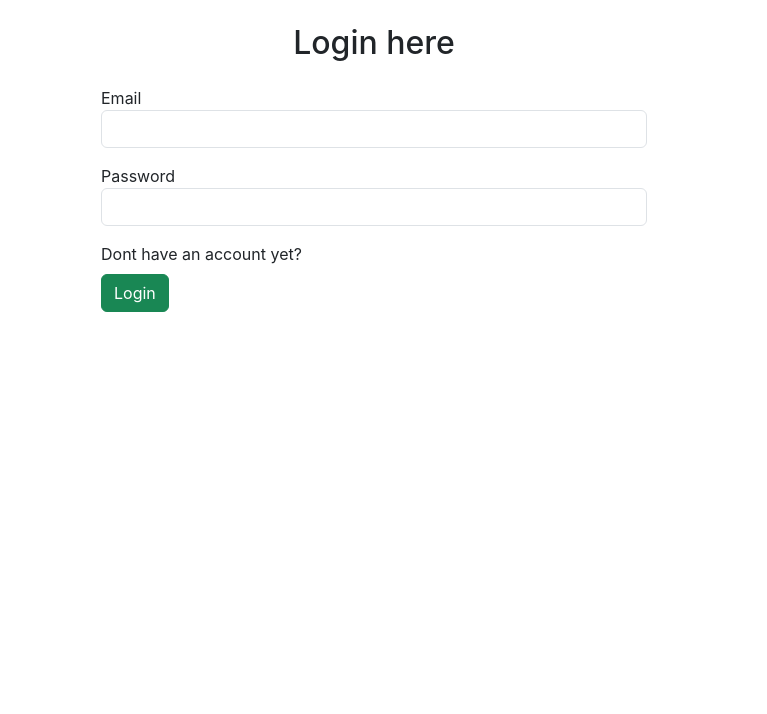
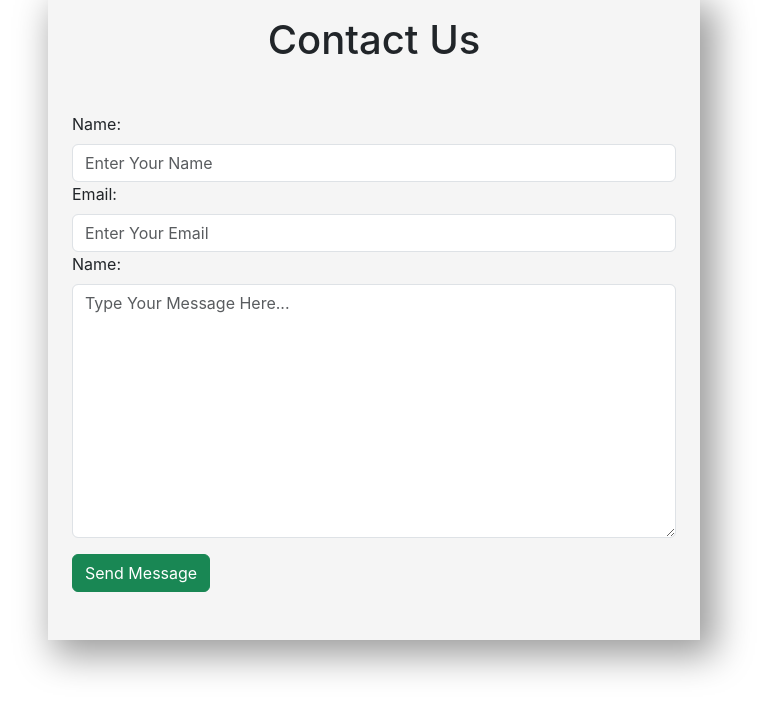
Before and after one commit to gauravrathore701/PropertySellingSite, a React (Create React App) app in the folder client/: page / in a window 1280 px wide. Shown: the top 714 px of the page, without its empty margins (266-1033 px from the left). Built offline with nearby package versions, Linux system fonts and the light colour scheme.

Commit message:
Pages List Update

```diff
--- a/client/src/App.js
+++ b/client/src/App.js
@@ -1,11 +1,12 @@
 import './App.css';
+import ContactUs from './Pages/ContactUs';
 import LoginPage from './Pages/LoginPage';
 
 
 function App() {
   return (
     <div className="App">
-        <LoginPage />
+        <ContactUs />
     </div>
   );
 }
```
Also changed, not shown: 1 other file (tests, documents, lock files or other folders).
